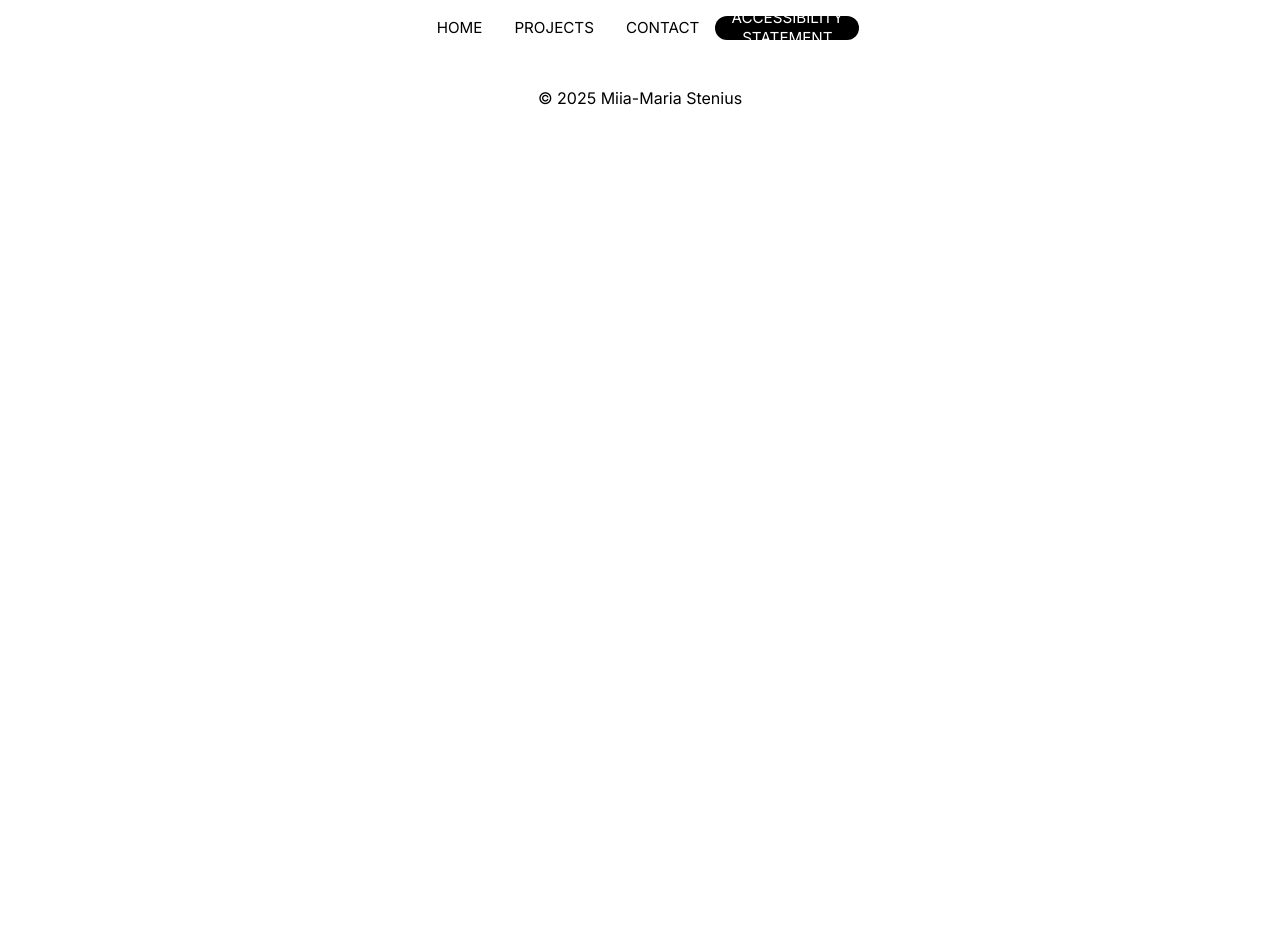
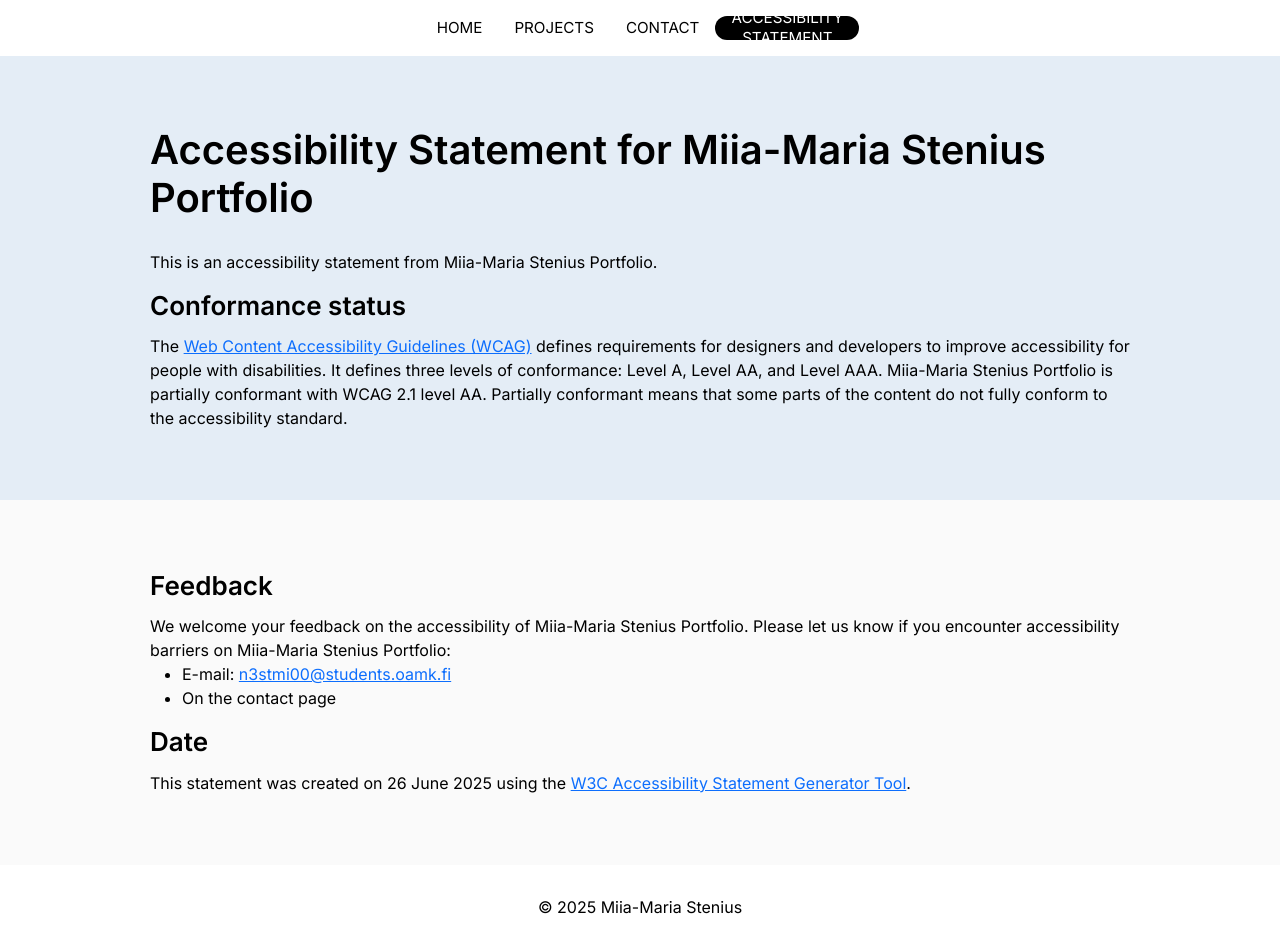
Before and after one commit to miia-mariastenius/portfolio, a React (Vite) app: page /accessibility-stetament in a window 1280 px wide. Before the commit the page ends 800 px from the top, so only its background shows below. Built offline with nearby package versions, Linux system fonts and the light colour scheme.

Commit message:
Accessibility statement created and styled

```diff
--- a/src/pages/AccessibilityStatement.jsx
+++ b/src/pages/AccessibilityStatement.jsx
@@ -1,6 +1,39 @@
 function AccessibilityStatement() {
-  return(
-    <></>
+  return (
+    <>
+        <div className="header-container">
+          <div className="contents">
+            <h1>Accessibility Statement for Miia-Maria Stenius Portfolio</h1>
+            <p>
+              This is an accessibility statement from Miia-Maria Stenius Portfolio.
+            </p>
+            <h2 className="mt-3">Conformance status</h2>
+            <p>
+              The <a href="https://www.w3.org/WAI/standards-guidelines/wcag/">Web Content Accessibility Guidelines (WCAG)</a> defines requirements for designers and developers to improve accessibility for people with disabilities. It defines three levels of conformance: Level A, Level AA, and Level AAA. Miia-Maria Stenius Portfolio is partially conformant with WCAG 2.1 level AA. Partially conformant means that some parts of the content do not fully conform to the accessibility standard.
+            </p>
+          </div>
+        </div>
+        <div className="secondary-container">
+          <div className="contents">
+            <h2>Feedback</h2>
+            <p>
+              We welcome your feedback on the accessibility of Miia-Maria Stenius Portfolio.
+              Please let us know if you encounter accessibility barriers on Miia-Maria Stenius Portfolio:
+            </p>
+            <ul className="basic-information feedback h-card">
+              <li>
+                E-mail:&nbsp;
+                <a className="email u-email" href="mailto:n3stmi00@students.oamk.fin3stmi00@students.oamk.fi">n3stmi00@students.oamk.fi</a>
+              </li>
+              <li className="contact-other p-note">On the contact page</li>
+            </ul>
+            <h2>Date</h2>
+            <p>
+              This statement was created on 26 June 2025 using the <a href="https://www.w3.org/WAI/planning/statements/">W3C Accessibility Statement Generator Tool</a>.
+            </p>
+          </div>
+        </div>
+    </>
   )
 }
 
```
